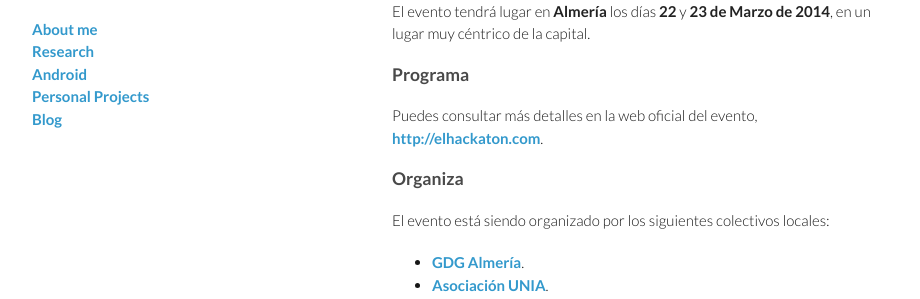
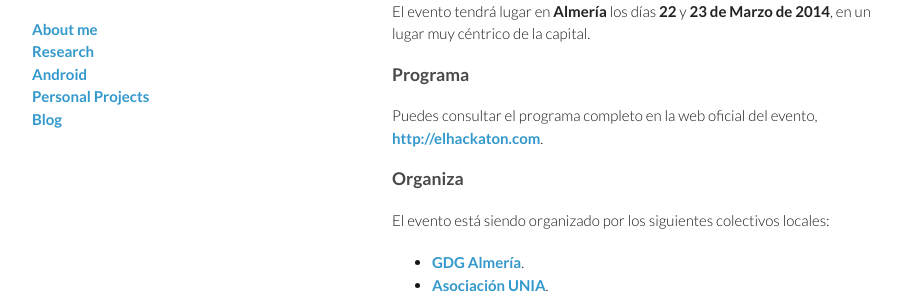
Before and after one commit to josejuansanchez/josejuansanchez.github.io, a Jekyll site: the page built from _posts/2014-02-18-el-hackaton.md, in a window 1280 px wide and 900 px high, scrolled down 833 px. Shown: the part 187-486 px from the top of the window, without its empty margins (178-1098 px from the left). Built offline with Jekyll 4.4.1, drawn with Linux system fonts in a browser that asks for light colours; comment, search, counter and statistics services are not loaded.

Commit message:
Update 2014-02-18-el-hackaton.md

```diff
--- a/_posts/2014-02-18-el-hackaton.md
+++ b/_posts/2014-02-18-el-hackaton.md
@@ -33,7 +33,7 @@ El evento tendrá lugar en **Almería** los días **22** y **23 de Marzo de 2014
 
 ### Programa
 
-Puedes consultar más detalles en la web oficial del evento, [http://elhackaton.com](http://elhackaton.com).
+Puedes consultar el programa completo en la web oficial del evento, [http://elhackaton.com](http://elhackaton.com).
 
 ### Organiza
 
```
